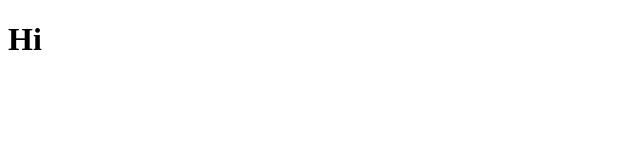
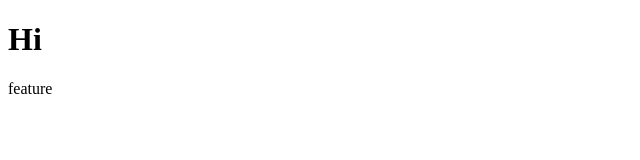
Before and after one commit to PavelGolubtsov/git-flow, a plain HTML site: page index.html in a window 1280 px wide. Shown: the full height of the page, 0-640 px from the left. Drawn offline with Linux system fonts and the light colour scheme.

Commit message:
commit feature v.1.0

```diff
--- a/index.html
+++ b/index.html
@@ -8,5 +8,10 @@
 </head>
 <body>
     <h1>Hi</h1>
+    <div>
+        <p>
+            feature
+        </p>
+    </div>
 </body>
 </html>
```
